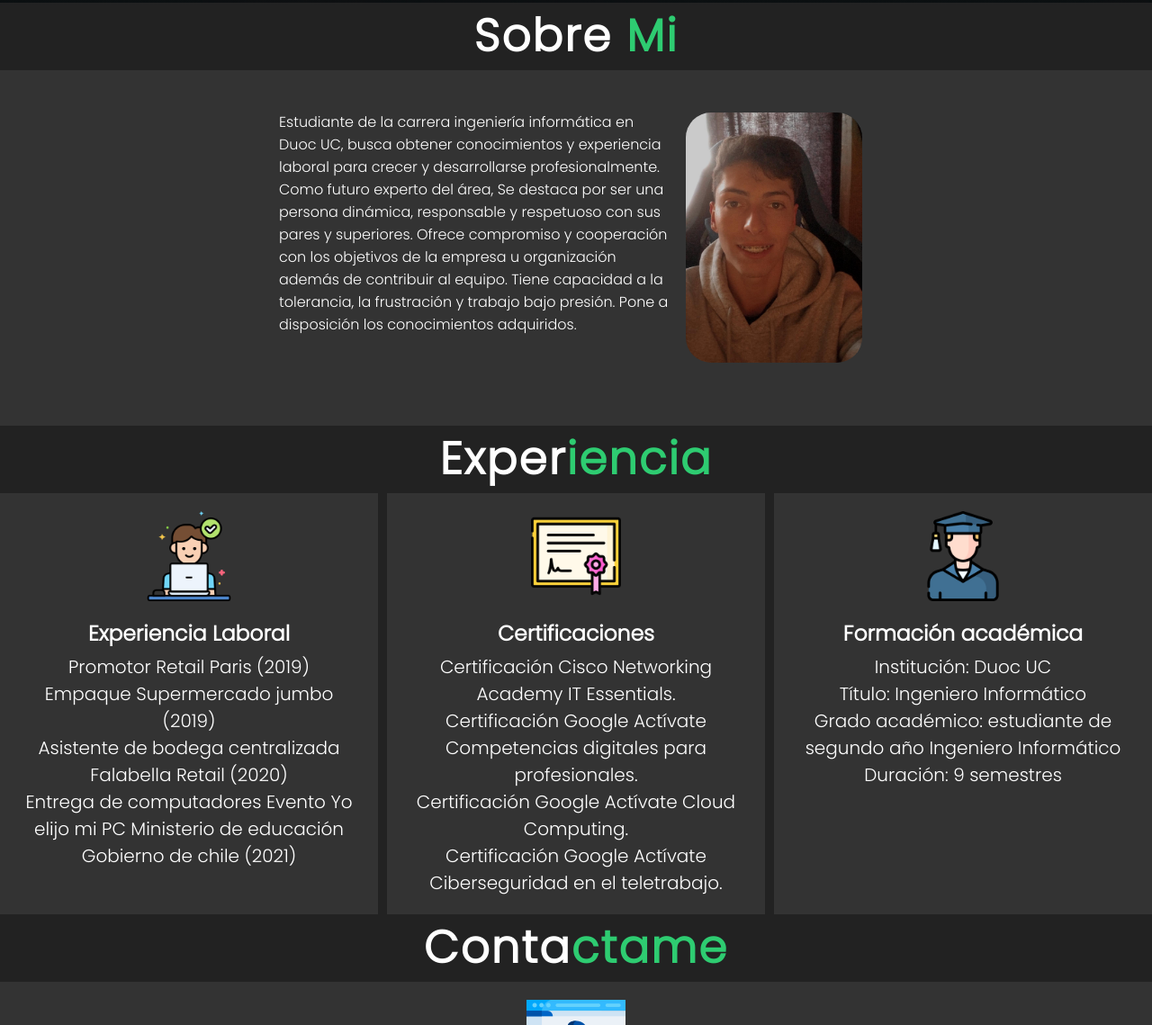
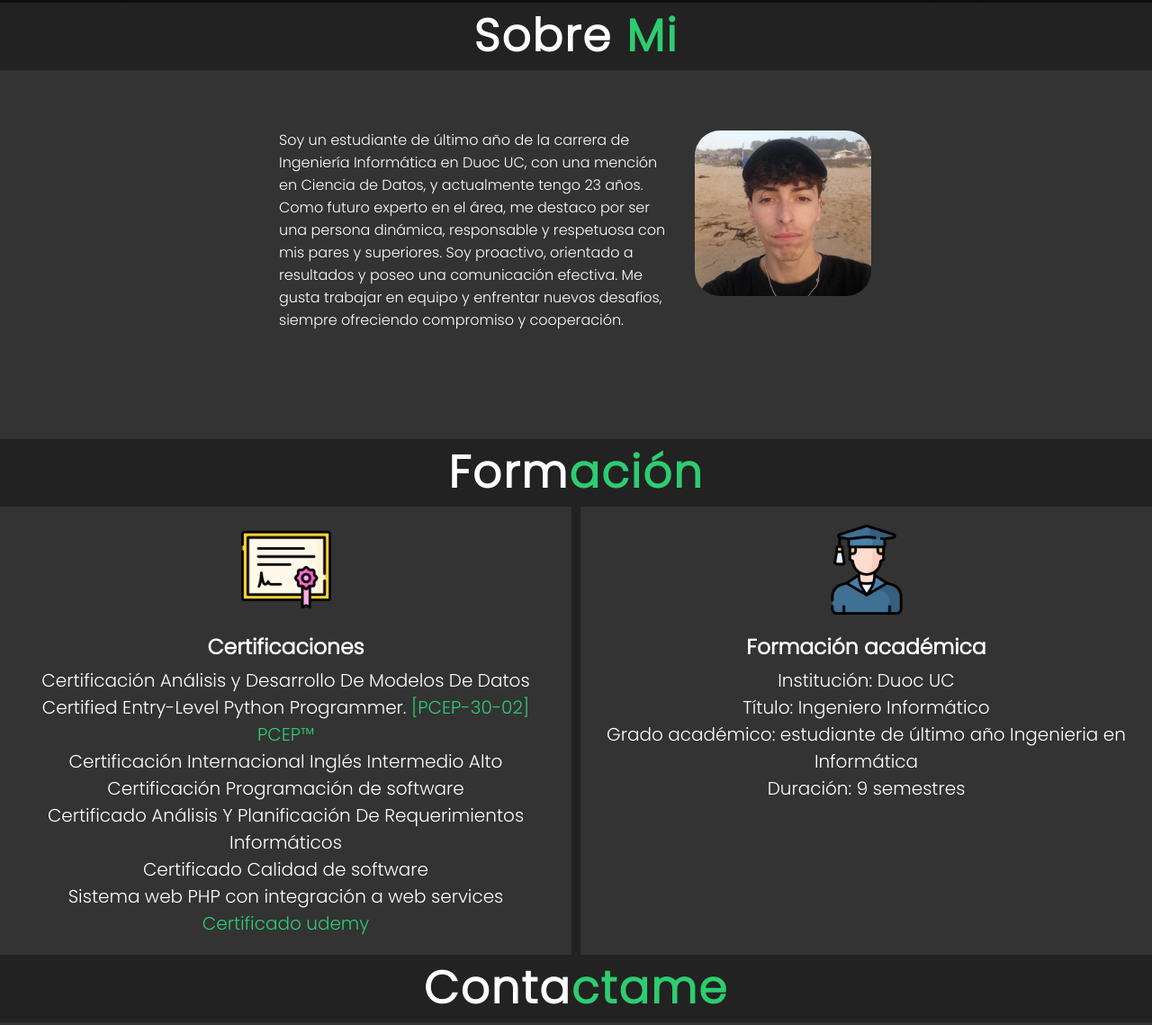
Before and after one commit to dertux/portafolio, a plain HTML site: page index.html in a window 1280 px wide. Shown: the part 797-1936 px from the top of the page at 90% size. Drawn offline with nearby package versions, Linux system fonts and the light colour scheme.

Commit message:
Portafolio 2024 Añadir proyectos

```diff
--- a/index.html
+++ b/index.html
@@ -20,7 +20,6 @@
         <div class="main-width">
             <header>
                 <div class="logo" id="home">
-                    <i class="fa-solid fa-e"></i>
                 </div>
 
                 <nav>
@@ -45,8 +44,7 @@
                     <h1>Soy <span class="input"></span></h1>
                     <p></p>
                     <div class="social">
-                        <a href="https://www.facebook.com/sebastian.hurtado.18/"><i class="fa-brands fa-facebook-square"></i></a>
-                        <a href="https://www.instagram.com/s70_m/"><i class="fa-brands fa-instagram"></i></a>
+                        <a href="https://www.instagram.com/over_thnker/"><i class="fa-brands fa-instagram"></i></a>
                         <a href="https://www.linkedin.com/in/sebastian-hurtado-b44b011b8/"><i class="fa-brands fa-linkedin"></i></a>
                     </div>
                    <!--<button type="button">Más sobre mi</button>-->
@@ -65,12 +63,8 @@
     <div class="container-sobre-mi">
 
         <div class="paragraph">
-            <img src="img/yoo.jpg" alt="">
-            Estudiante de la carrera ingeniería informática en Duoc UC, busca obtener conocimientos
-            y experiencia laboral para crecer y desarrollarse profesionalmente.
-            Como futuro experto del área, Se destaca por ser una persona dinámica, responsable y
-            respetuoso con sus pares y superiores. Ofrece compromiso y cooperación con los objetivos
-            de la empresa u organización además de contribuir al equipo. Tiene capacidad a la tolerancia, la frustración y trabajo bajo presión. Pone a disposición los conocimientos adquiridos.</p>
+            <img src="img/yoo.jpeg" alt="" class="foto">
+            Soy un estudiante de último año de la carrera de Ingeniería Informática en Duoc UC, con una mención en Ciencia de Datos, y actualmente tengo 23 años. Como futuro experto en el área, me destaco por ser una persona dinámica, responsable y respetuosa con mis pares y superiores. Soy proactivo, orientado a resultados y poseo una comunicación efectiva. Me gusta trabajar en equipo y enfrentar nuevos desafíos, siempre ofreciendo compromiso y cooperación.</p>
         </div>
 
 
@@ -80,29 +74,21 @@
 
     <!--EXPERIENCIA-->
     <div class="experiencia">
-        <h1>Exper<span>iencia</span></h1>
+        <h1>Form<span>ación</span></h1>
     </div>
     <div class="containerx" id="exp">
-        <div class="box">
-            <div class="content">
-                <img src="img/working.png" alt="">
-                <h3 class="titulo">Experiencia Laboral</h3>
-                <p>Promotor Retail Paris (2019) </p>
-                <p>Empaque Supermercado jumbo (2019)</p>
-                <p>Asistente de bodega centralizada Falabella Retail (2020)</p>
-                <p>Entrega de computadores Evento Yo elijo mi PC Ministerio de educación Gobierno de chile (2021)</p>
-
-            </div>
-        </div>
 
         <div class="box">
             <div class="content">
                 <img src="img/certificate.png" alt="">
                 <h3 class="titulo">Certificaciones</h3>
-                <p>Certificación Cisco Networking Academy IT Essentials.</p>
-                <p>Certificación Google Actívate Competencias digitales para profesionales.</p>
-                <p>Certificación Google Actívate Cloud Computing.</p>
-                <p>Certificación Google Actívate Ciberseguridad en el teletrabajo.</p>
+                <p>Certificación Análisis y Desarrollo De Modelos De Datos</p>
+                <p>Certified Entry-Level Python Programmer.<a href="https://www.credly.com/badges/9fec1475-2e1f-43bd-a93c-6f8f60f9c7c6/linked_in_profile"><span>   [PCEP-30-02] PCEP™</span></a></p>
+                <p>Certificación Internacional Inglés Intermedio Alto</p>
+                <p>Certificación Programación de software</p>
+                <p>Certificado Análisis Y Planificación De Requerimientos Informáticos</p>
+                <p>Certificado Calidad de software<p>
+                <p>Sistema web PHP con integración a web services <a href="https://www.udemy.com/certificate/UC-5011dda8-1be8-4bb4-b8ce-4bcae10649b2/"><span>Certificado udemy</span></a></p>
             </div>
         </div>
 
@@ -112,7 +98,7 @@
                 <h3 class="titulo">Formación académica</h3>
                 <p>Institución: Duoc UC</p>
                 <p>Título: Ingeniero Informático</p>
-                <p>Grado académico: estudiante de segundo año Ingeniero Informático</p>
+                <p>Grado académico: estudiante de último año Ingenieria en Informática</p>
                 <p>Duración: 9 semestres</p>
             </div>
         </div>
@@ -136,9 +122,18 @@
                 <p><span>Fecha de nacimiento:</span> 11/04/2001</p>
                 <p><span>Nacionalidad:</span> chilena.</p>
                 <p><span>Estado civil:</span> Soltero.</p>
-                <p><span>Comuna:</span> Puente alto.</p>
+
+                <div class="social">
+                    <a href="https://www.linkedin.com/in/sebastian-hurtado-b44b011b8/"><i class="fa-brands fa-linkedin"></i></a>
+
+                    <a href="https://www.instagram.com/over_thnker/"><i class="fa-brands fa-instagram"></i></a>
+
+                    <a href="https://github.com/dertux"><i class="fa-brands fa-github"></i></a>
+
+                </div>
+
                 <div class="bottom">
-                    <p>&#169 2022 Sebastián Hurtado - Todos los derechos reservados</p>
+                    <p>&#169 2024 Sebastián Hurtado - Todos los derechos reservados</p>
                 </div>
             </div>
 
--- a/main.css
+++ b/main.css
@@ -215,7 +215,7 @@ span{
     position: relative;
 
     display: grid;
-    grid-template-columns: repeat(3,1fr);
+    grid-template-columns: repeat(2,1fr);
     grid-gap: 10px;
     background-color: #222;
     /*padding: 20px 500px;*/
@@ -238,7 +238,7 @@ span{
 }
 
 .containerx .box:hover{
-    background-color: #2ecc70af;
+    background-color: #2ecc7086;
 }
 
 .containerx .box img{
@@ -270,28 +270,48 @@ span{
    padding-bottom: 100px;
    color: #fff;
 
+
 }
 
-.container-sobre-mi{
+
+.container-sobre-mi {
     background: #333;
+    transition: 0.5s;
+    padding: 20px;
+    color: #fff;
+}
+
+.container-sobre-mi .paragraph {
+    display: flex;
+    flex-direction: column;
+    align-items: center;
+    text-align: justify;
+}
+
+.container-sobre-mi .paragraph img {
+    max-width: 200px;
+    margin: 20px 0;
+    border: 2px solid transparent;
+    border-radius: 30px;
+}
+
+/* Media query para dispositivos móviles */
+@media (min-width: 600px) {
+    .container-sobre-mi .paragraph {
+        flex-direction: row;
+        align-items: flex-start;
+        text-align: left;
+    }
+
+    .container-sobre-mi .paragraph img {
+        order: 2;
+        margin: 0 0 0 20px;
+        float: none;
+    }
+}
 
 
 
-    place-items: center;
-    transition: 0.5s;
-
-}
-
-.container-sobre-mi .paragraph img{
-
-    max-width: 200px;
-    margin: 0 10px;
-    margin-bottom: 30px;
-    float: right;
-    border: 2px solid transparent;
-    border-radius: 30px ;
-
-}
 
 /* contactame */
 
```
Also changed, not shown: img/yoo.jpeg (added).
